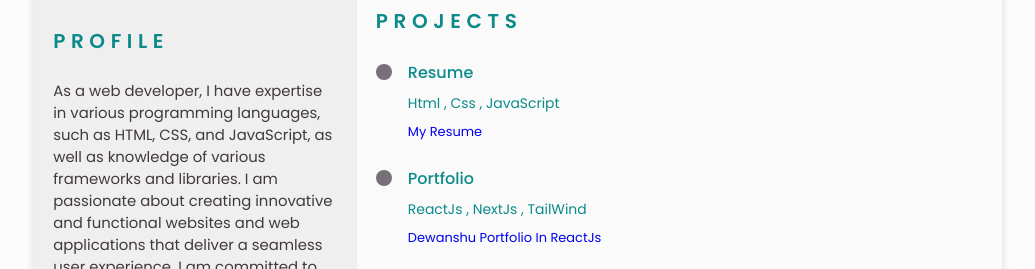
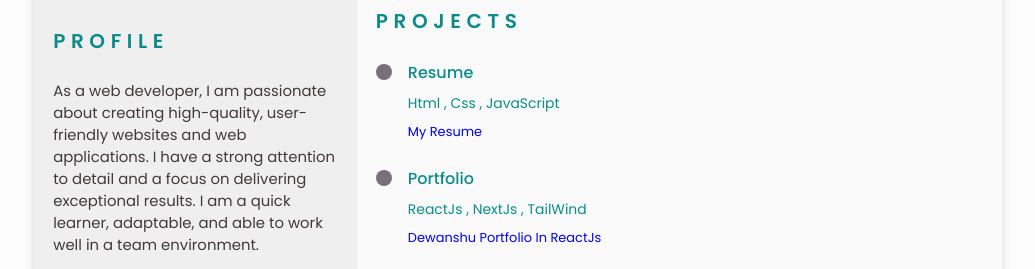
Before and after one commit to Devildev07/resume-app, a plain HTML site: page index.html in a window 1280 px wide. Shown: the part 622-891 px from the top of the page, without its empty margins (122-1157 px from the left). Drawn offline with nearby package versions, Linux system fonts and the light colour scheme.

Commit message:
Update index.html

```diff
--- a/index.html
+++ b/index.html
@@ -106,7 +106,7 @@
                     <h2 class="section-title">Profile</h2>
 
                     <p class="profile__description">
-                        As a web developer, I have expertise in various programming languages, such as HTML, CSS, and JavaScript, as well as knowledge of various frameworks and libraries. I am passionate about creating innovative and functional websites and web applications that deliver a seamless user experience. I am committed to staying up-to-date with the latest web technologies and best practices to provide the best solutions for my clients.
+                        As a web developer, I am passionate about creating high-quality, user-friendly websites and web applications. I have a strong attention to detail and a focus on delivering exceptional results. I am a quick learner, adaptable, and able to work well in a team environment.
                     </p>
                 </section>
 
```
